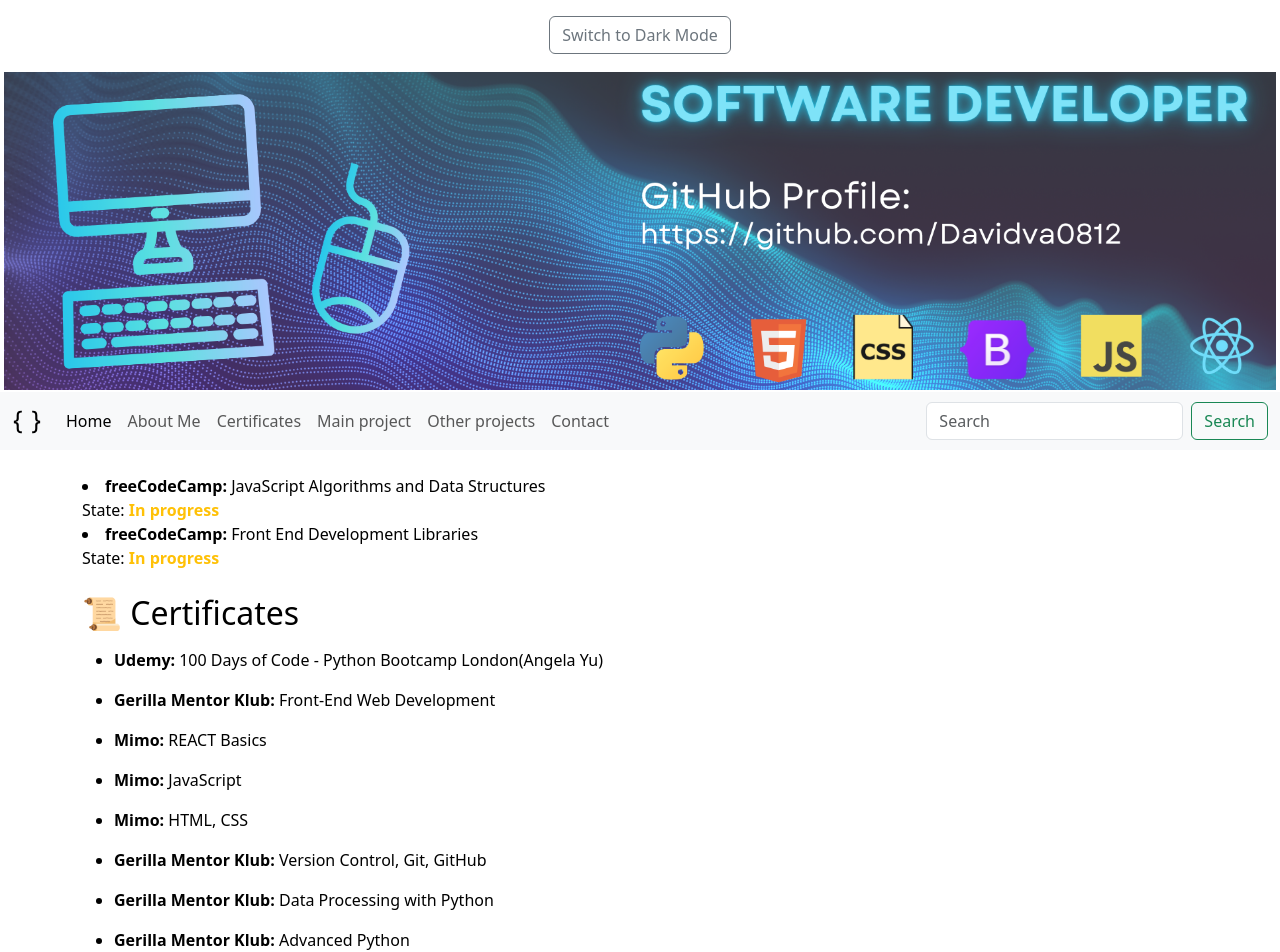
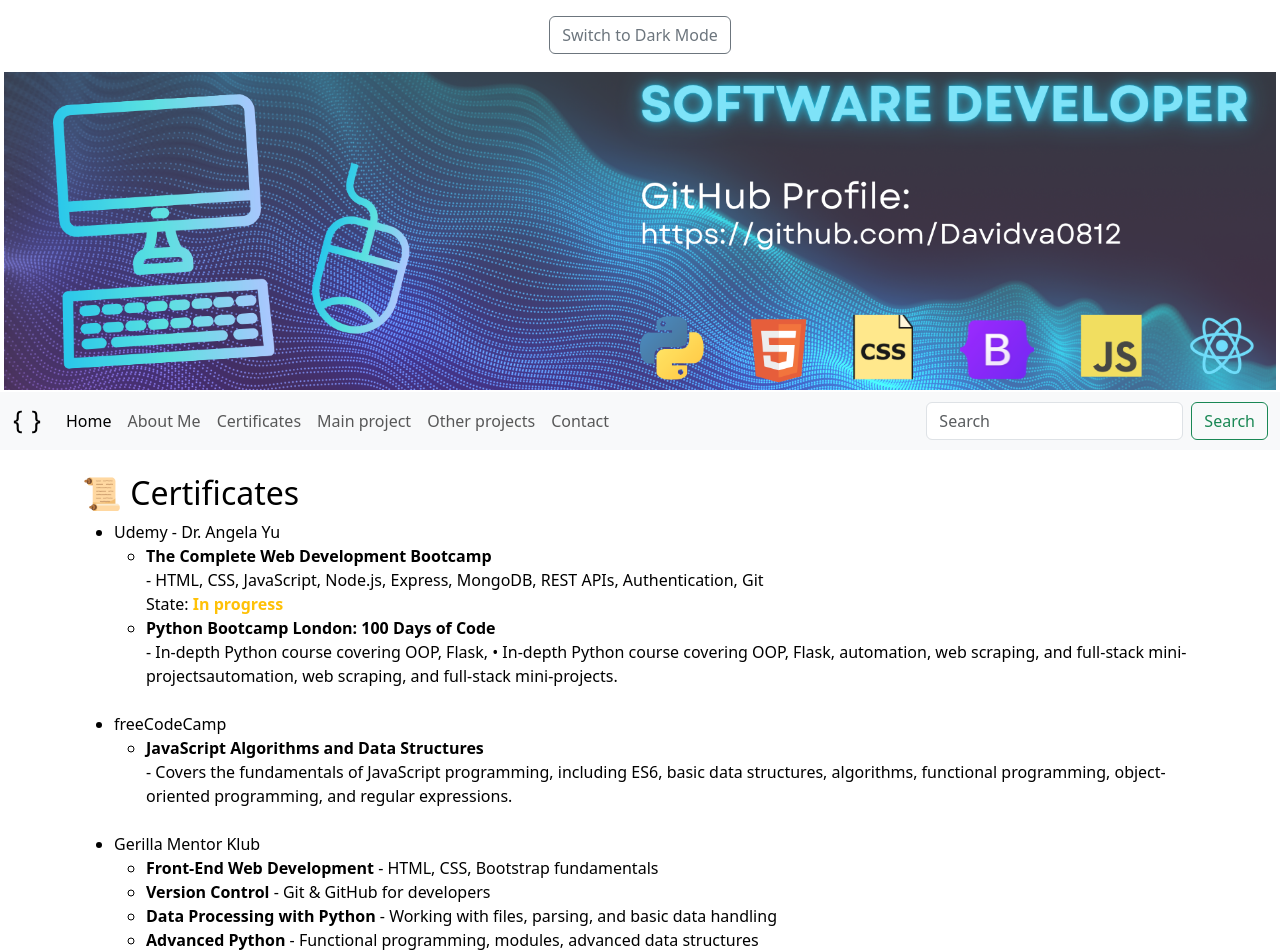
Before and after one commit to Davidva0812/Personal-portfolio, a React (Create React App) app: page /Personal-portfolio/certificates in a window 1280 px wide. Shown: the top 952 px of the page. Built offline with nearby package versions, Linux system fonts and the light colour scheme.

Commit message:
Fix certificates, profile img.

```diff
--- a/src/css/style.css
+++ b/src/css/style.css
@@ -23,12 +23,10 @@
     opacity: 0.9;
     padding: 2px 4px;
     text-align: center;
-    width: 100%;
     display: flex;
     align-items: center;
     z-index: 1000;
 }
-
 a {
   text-decoration: none;
 }
@@ -48,3 +46,18 @@
   color: #fffdfd;
   margin-top: auto;
 }
+
+@media (max-width: 768px) {
+  .profile-img {
+    width: 190px;
+    height: 220px;
+  }
+
+}
+
+@media (max-width: 320px) {
+  .profile-img {
+    width: 150px;
+    height: 170px;
+  }
+}
--- a/src/pages/Certificates.jsx
+++ b/src/pages/Certificates.jsx
@@ -3,49 +3,42 @@
 export default function Certificates() {
   return (
     <div className="container mt-4">
-      <li>
-          <strong>freeCodeCamp:</strong> JavaScript Algorithms and Data Structures
-          <br />
-           <p className="card-text">State: <strong className="text-warning">In progress</strong></p>
-      </li>
-      <li>
-          <strong>freeCodeCamp:</strong> Front End Development Libraries
-          <br />
-           <p className="card-text">State: <strong className="text-warning">In progress</strong></p>
-      </li>
-      <br />
       <h2>📜 Certificates</h2>
-      <ul>
-        <li className="mt-3">
-          <strong>Udemy:</strong> 100 Days of Code - Python Bootcamp London(Angela Yu)
-          <br />
+       <ul>
+        <li>Udemy - Dr. Angela Yu
+            <ul>
+                <li><strong>The Complete Web Development Bootcamp</strong></li> -  HTML, CSS, JavaScript, Node.js, Express, MongoDB, REST APIs, Authentication, Git
+                 <p className="card-text">State: <strong className="text-warning">In progress</strong></p>
+            </ul>
+            <ul>
+                <li><strong>Python Bootcamp London: 100 Days of Code</strong></li> - In-depth Python course covering OOP, Flask,
+                •	In-depth Python course covering OOP, Flask, automation, web scraping, and full-stack mini-projectsautomation, web scraping, and full-stack mini-projects.
+            </ul>
         </li>
-        <li className="mt-3">
-          <strong>Gerilla Mentor Klub:</strong> Front-End Web Development
-          <br />
+        <br />
+        <li>freeCodeCamp
+          <ul>
+            <li><strong>JavaScript Algorithms and Data Structures</strong></li> - Covers the fundamentals of JavaScript programming, including ES6, basic data structures,
+            algorithms, functional programming, object-oriented programming, and regular expressions.
+          </ul>
         </li>
-        <li className="mt-3">
-          <strong>Mimo:</strong> REACT Basics
+        <br />
+        <li>Gerilla Mentor Klub
+            <ul>
+                <li><strong>Front-End Web Development</strong> - HTML, CSS, Bootstrap fundamentals</li>
+                <li><strong>Version Control</strong> - Git & GitHub for developers</li>
+                <li><strong>Data Processing with Python</strong> - Working with files, parsing, and basic data handling</li>
+                <li><strong>Advanced Python</strong> - Functional programming, modules, advanced data structures</li>
+            </ul>
         </li>
-        <li className="mt-3">
-          <strong>Mimo:</strong> JavaScript
+        <br />
+        <li>Mimo App
+            <ul>
+                <li><strong>JavaScript and React Basics</strong></li>
+                <li><strong>HTML & CSS Fundamentals</strong></li>
+            </ul>
         </li>
-        <li className="mt-3">
-          <strong>Mimo:</strong> HTML, CSS
-        </li>
-        <li className="mt-3">
-          <strong>Gerilla Mentor Klub:</strong> Version Control, Git, GitHub
-          <br />
-        </li>
-        <li className="mt-3">
-          <strong>Gerilla Mentor Klub:</strong> Data Processing with Python
-          <br />
-        </li>
-        <li className="mt-3">
-          <strong>Gerilla Mentor Klub:</strong> Advanced Python
-          <br />
-        </li>
-      </ul>
+    </ul>
     </div>
   );
 }
--- a/src/pages/Home.jsx
+++ b/src/pages/Home.jsx
@@ -6,7 +6,7 @@
     return (
         <div className="px-4 py-5 my-5 text-center">
       <img
-        className="d-block mx-auto mb-4 img-fluid"
+        className="d-block mx-auto mb-4 img-fluid profile-img"
         src={profilePic}
         alt="my profile image"
         width="250"
```
